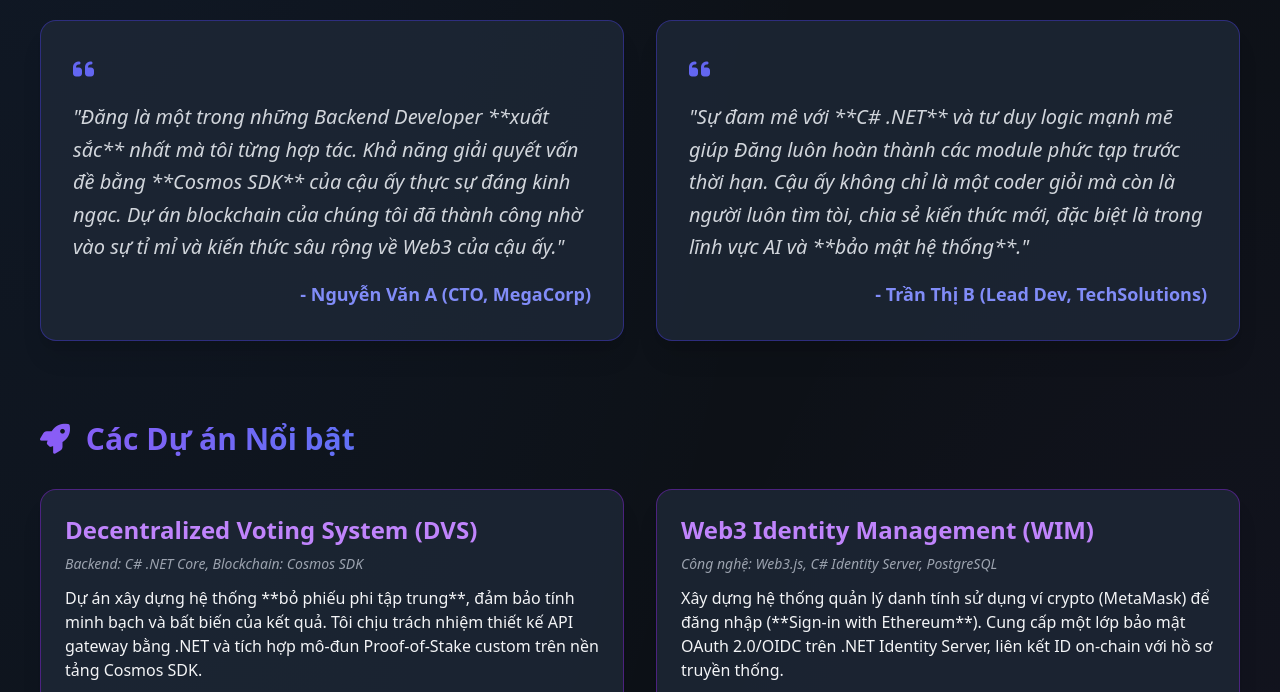
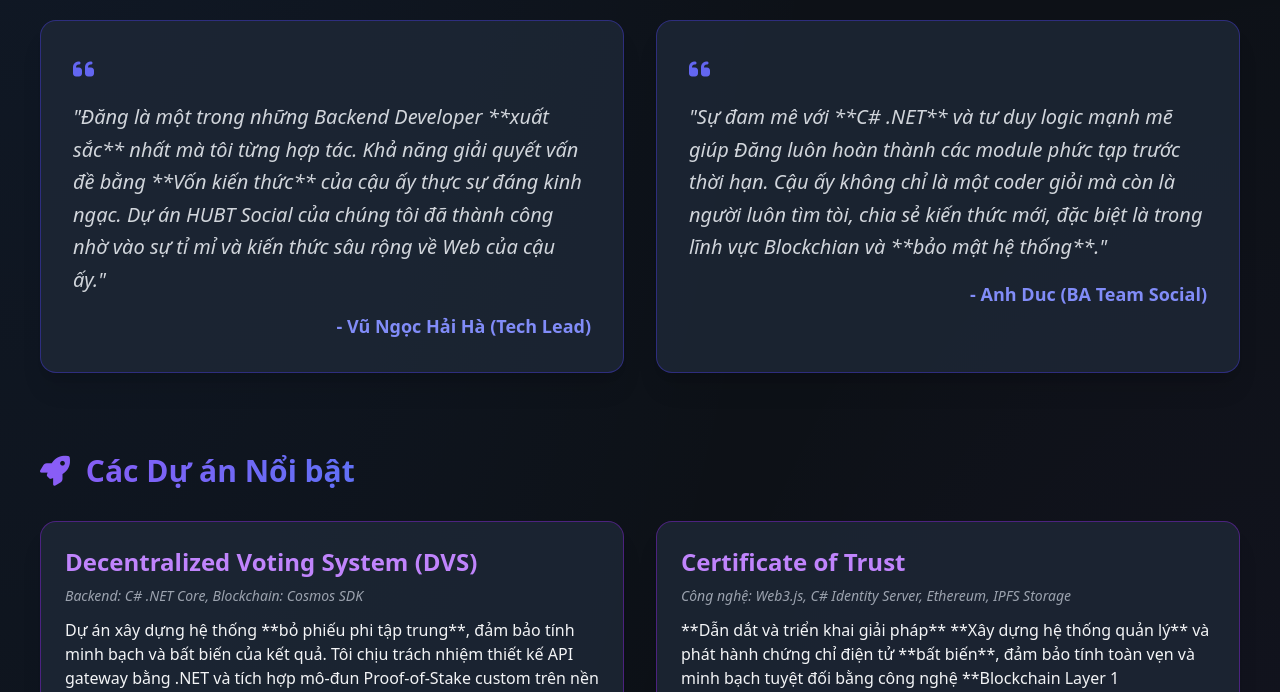
Before and after one commit to DangVuDev/my-profile, a plain HTML site: page index.html in a window 1280 px wide. Shown: the part 1247-1939 px from the top of the page. Drawn offline with nearby package versions, Linux system fonts and the light colour scheme.

Commit message:
Update index.html

```diff
--- a/index.html
+++ b/index.html
@@ -3,7 +3,7 @@
 <head>
     <meta charset="UTF-8">
     <meta name="viewport" content="width=device-width, initial-scale=1.0">
-    <title>Đăng Đẹp Trai - Profile Developer Premium</title>
+    <title>Vũ Văn Đăng - Profile Developer Premium</title>
     <script src="https://cdn.tailwindcss.com"></script>
     <script defer src="https://cdn.jsdelivr.net/npm/alpinejs@3.x.x/dist/cdn.min.js"></script>
     <script src="https://kit.fontawesome.com/a076d05399.js" crossorigin="anonymous"></script>
@@ -184,13 +184,13 @@
             <div id="testimonials-section" class="grid grid-cols-1 md:grid-cols-2 gap-8 mb-16">
                 <div class="bg-gray-800/80 p-8 rounded-2xl shadow-xl border border-indigo-700/50 hover:bg-gray-700/60 transition duration-300 animate-scroll-reveal" data-delay="0.1s">
                     <i class="fas fa-quote-left text-indigo-500 text-2xl mb-4"></i>
-                    <p class="text-xl italic mb-4 text-gray-300 leading-relaxed">"Đăng là một trong những Backend Developer **xuất sắc** nhất mà tôi từng hợp tác. Khả năng giải quyết vấn đề bằng **Cosmos SDK** của cậu ấy thực sự đáng kinh ngạc. Dự án blockchain của chúng tôi đã thành công nhờ vào sự tỉ mỉ và kiến thức sâu rộng về Web3 của cậu ấy."</p>
-                    <p class="text-right font-extrabold text-lg text-indigo-400">- Nguyễn Văn A (CTO, MegaCorp)</p>
+                    <p class="text-xl italic mb-4 text-gray-300 leading-relaxed">"Đăng là một trong những Backend Developer **xuất sắc** nhất mà tôi từng hợp tác. Khả năng giải quyết vấn đề bằng **Vốn kiến thức** của cậu ấy thực sự đáng kinh ngạc. Dự án HUBT Social của chúng tôi đã thành công nhờ vào sự tỉ mỉ và kiến thức sâu rộng về Web của cậu ấy."</p>
+                    <p class="text-right font-extrabold text-lg text-indigo-400">- Vũ Ngọc Hải Hà (Tech Lead)</p>
                 </div>
                 <div class="bg-gray-800/80 p-8 rounded-2xl shadow-xl border border-indigo-700/50 hover:bg-gray-700/60 transition duration-300 animate-scroll-reveal" data-delay="0.2s">
                     <i class="fas fa-quote-left text-indigo-500 text-2xl mb-4"></i>
-                    <p class="text-xl italic mb-4 text-gray-300 leading-relaxed">"Sự đam mê với **C# .NET** và tư duy logic mạnh mẽ giúp Đăng luôn hoàn thành các module phức tạp trước thời hạn. Cậu ấy không chỉ là một coder giỏi mà còn là người luôn tìm tòi, chia sẻ kiến thức mới, đặc biệt là trong lĩnh vực AI và **bảo mật hệ thống**."</p>
-                    <p class="text-right font-extrabold text-lg text-indigo-400">- Trần Thị B (Lead Dev, TechSolutions)</p>
+                    <p class="text-xl italic mb-4 text-gray-300 leading-relaxed">"Sự đam mê với **C# .NET** và tư duy logic mạnh mẽ giúp Đăng luôn hoàn thành các module phức tạp trước thời hạn. Cậu ấy không chỉ là một coder giỏi mà còn là người luôn tìm tòi, chia sẻ kiến thức mới, đặc biệt là trong lĩnh vực Blockchian và **bảo mật hệ thống**."</p>
+                    <p class="text-right font-extrabold text-lg text-indigo-400">- Anh Duc (BA Team Social)</p>
                 </div>
             </div>
         </div>
@@ -203,7 +203,7 @@
                 <div class="bg-gray-800/80 p-6 rounded-2xl shadow-xl border border-purple-700/50 hover:bg-gray-700/60 transition duration-300 animate-scroll-reveal" data-delay="0.1s">
                     <h3 class="text-2xl font-bold text-purple-400 mb-2">Decentralized Voting System (DVS)</h3>
                     <p class="text-sm italic text-gray-400 mb-3">Backend: C# .NET Core, Blockchain: Cosmos SDK</p>
-                    <p class="text-300 mb-4">Dự án xây dựng hệ thống **bỏ phiếu phi tập trung**, đảm bảo tính minh bạch và bất biến của kết quả. Tôi chịu trách nhiệm thiết kế API gateway bằng .NET và tích hợp mô-đun Proof-of-Stake custom trên nền tảng Cosmos SDK.</p>
+                    <p class="text-300 mb-4">Dự án xây dựng hệ thống **bỏ phiếu phi tập trung**, đảm bảo tính minh bạch và bất biến của kết quả. Tôi chịu trách nhiệm thiết kế API gateway bằng .NET và tích hợp mô-đun Proof-of-Stake custom trên nền tảng Ethereum.</p>
                     <a href="https://github.com/dang19082004/dvs-repo" target="_blank" class="text-indigo-400 hover:text-indigo-300 font-semibold flex items-center group">
                         <i class="fab fa-github mr-2"></i> Xem trên GitHub
                         <svg class="w-4 h-4 ml-1 transition duration-300 group-hover:translate-x-1 group-hover:text-white" fill="none" stroke="currentColor" viewBox="0 0 24 24" xmlns="http://www.w3.org/2000/svg"><path stroke-linecap="round" stroke-linejoin="round" stroke-width="2" d="M10 6H6a2 2 0 00-2 2v10a2 2 0 002 2h10a2 2 0 002-2v-4M14 4h6m0 0v6m0-6L10 14"></path></svg>
@@ -211,9 +211,9 @@
                 </div>
 
                 <div class="bg-gray-800/80 p-6 rounded-2xl shadow-xl border border-purple-700/50 hover:bg-gray-700/60 transition duration-300 animate-scroll-reveal" data-delay="0.2s">
-                    <h3 class="text-2xl font-bold text-purple-400 mb-2">Web3 Identity Management (WIM)</h3>
-                    <p class="text-sm italic text-gray-400 mb-3">Công nghệ: Web3.js, C# Identity Server, PostgreSQL</p>
-                    <p class="text-300 mb-4">Xây dựng hệ thống quản lý danh tính sử dụng ví crypto (MetaMask) để đăng nhập (**Sign-in with Ethereum**). Cung cấp một lớp bảo mật OAuth 2.0/OIDC trên .NET Identity Server, liên kết ID on-chain với hồ sơ truyền thống.</p>
+                    <h3 class="text-2xl font-bold text-purple-400 mb-2">Certificate of Trust</h3>
+                    <p class="text-sm italic text-gray-400 mb-3">Công nghệ: Web3.js, C# Identity Server, Ethereum, IPFS Storage</p>
+                    <p class="text-300 mb-4">**Dẫn dắt và triển khai giải pháp** **Xây dựng hệ thống quản lý** và phát hành chứng chỉ điện tử **bất biến**, đảm bảo tính toàn vẹn và minh bạch tuyệt đối bằng công nghệ **Blockchain Layer 1 (Ethereum)**. Tích hợp **C# Identity Server** để quản lý danh tính ngoài chuỗi (Off-chain Identity Management) và sử dụng **IPFS** cho việc lưu trữ tài liệu vĩnh viễn, giải quyết triệt để vấn đề giả mạo và kiểm duyệt trong quy trình xác minh bằng cấp và tài sản kỹ thuật số.</p>
                     <a href="https://project.wim.com" target="_blank" class="text-indigo-400 hover:text-indigo-300 font-semibold flex items-center group">
                         <i class="fas fa-desktop mr-2"></i> Xem Demo
                         <svg class="w-4 h-4 ml-1 transition duration-300 group-hover:translate-x-1 group-hover:text-white" fill="none" stroke="currentColor" viewBox="0 0 24 24" xmlns="http://www.w3.org/2000/svg"><path stroke-linecap="round" stroke-linejoin="round" stroke-width="2" d="M10 6H6a2 2 0 00-2 2v10a2 2 0 002 2h10a2 2 0 002-2v-4M14 4h6m0 0v6m0-6L10 14"></path></svg>
@@ -303,9 +303,9 @@
             "hometown": "Hà Nội, Việt Nam",
             "education": "Đại học Công nghệ Thông tin",
             "job": "Lead Software Developer",
-            "company": "FujiTech Solutions",
+            "company": "Freelancer",
             "status": "Độc Thân",
-            "interests": "C# .NET, Blockchain, Cosmos SDK, Web3, AI/ML, Security",
+            "interests": "C# .NET, Blockchain,Fultter, Cosmos SDK, Web3, AI/ML, Security",
             "profileImageUrl": "https://res.cloudinary.com/dnx8aew1t/image/upload/v1759855080/string/7242c6df-df7f-4bbd-b87b-71f23faa9d84.png",
 
             // DỮ LIỆU CONTACT ĐÃ CẬP NHẬT THEO CẤU TRÚC MỚI
```
